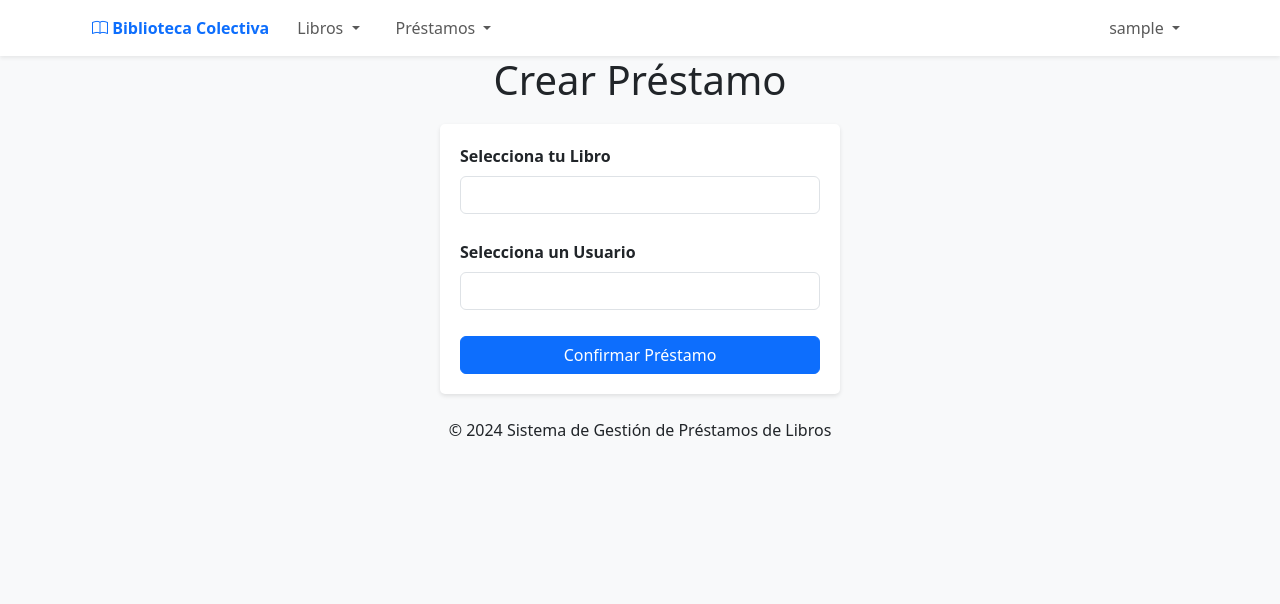
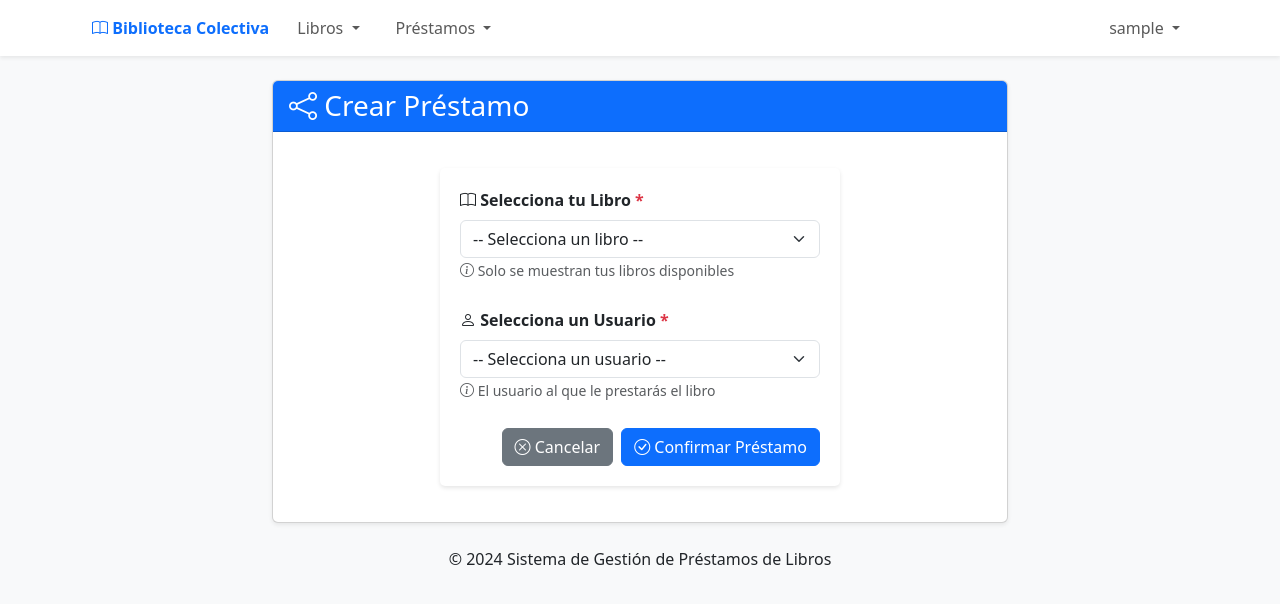
Before and after one commit to mebordone/biblioteca_colectiva_zero, a Django app: page /prestamos/crear in a window 1280 px wide. Shown: the top 604 px of the page. Run offline with Django 5.2, Linux system fonts and the light colour scheme; the visitor is signed in with stand-in values (Sample User, id 1); data comes from the database, SQL or seed files in the repository; data that the repository does not hold is empty; some libraries are stand-ins or nearby versions.

Commit message:
feat(ui): mejorar template de crear préstamo con estructura consistente
- Agregar contenedor centrado para limitar ancho
- Agregar estructura de card para consistencia
- Mejorar formulario con iconos y labels claros
- Agregar opciones por defecto en selects
- Corregir ancho de página para que coincida con otras páginas

```diff
--- a/libro_prestamos/core/templates/prestamos/crear.html
+++ b/libro_prestamos/core/templates/prestamos/crear.html
@@ -3,27 +3,60 @@
 {% block title %}Crear Préstamo{% endblock %}
 
 {% block content %}
-    <h1>Crear Préstamo</h1>
+<div class="container mt-4">
+    <div class="row justify-content-center">
+        <div class="col-md-8">
+            <div class="card shadow-sm">
+                <div class="card-header bg-primary text-white">
+                    <h3 class="mb-0"><i class="bi bi-share"></i> Crear Préstamo</h3>
+                </div>
+                <div class="card-body">
                     <form method="post">
                         {% csrf_token %}
                         <!-- Selección del libro -->
                         <div class="mb-3">
-            <label for="libro" class="form-label">Selecciona tu Libro</label>
-            <select id="libro" name="libro" class="form-control">
+                            <label for="libro" class="form-label">
+                                <i class="bi bi-book"></i> Selecciona tu Libro
+                                <span class="text-danger">*</span>
+                            </label>
+                            <select id="libro" name="libro" class="form-select" required>
+                                <option value="">-- Selecciona un libro --</option>
                                 {% for libro in libros %}
                                     <option value="{{ libro.id }}">{{ libro.nombre }} - {{ libro.autor }}</option>
                                 {% endfor %}
                             </select>
+                            <small class="form-text text-muted">
+                                <i class="bi bi-info-circle"></i> Solo se muestran tus libros disponibles
+                            </small>
                         </div>
                         <!-- Selección del prestatario -->
                         <div class="mb-3">
-            <label for="prestatario" class="form-label">Selecciona un Usuario</label>
-            <select id="prestatario" name="prestatario" class="form-control">
+                            <label for="prestatario" class="form-label">
+                                <i class="bi bi-person"></i> Selecciona un Usuario
+                                <span class="text-danger">*</span>
+                            </label>
+                            <select id="prestatario" name="prestatario" class="form-select" required>
+                                <option value="">-- Selecciona un usuario --</option>
                                 {% for usuario in usuarios %}
-                    <option value="{{ usuario.username }}">{{ usuario.username }} - {{ usuario.first_name }} {{ usuario.last_name }}</option>
+                                    <option value="{{ usuario.username }}">{{ usuario.username }}{% if usuario.first_name or usuario.last_name %} - {{ usuario.first_name }} {{ usuario.last_name }}{% endif %}</option>
                                 {% endfor %}
                             </select>
+                            <small class="form-text text-muted">
+                                <i class="bi bi-info-circle"></i> El usuario al que le prestarás el libro
+                            </small>
                         </div>
-        <button type="submit" class="btn btn-primary">Confirmar Préstamo</button>
+                        <div class="d-grid gap-2 d-md-flex justify-content-md-end">
+                            <a href="{% url 'listar_prestamos' %}" class="btn btn-secondary">
+                                <i class="bi bi-x-circle"></i> Cancelar
+                            </a>
+                            <button type="submit" class="btn btn-primary">
+                                <i class="bi bi-check-circle"></i> Confirmar Préstamo
+                            </button>
+                        </div>
                     </form>
+                </div>
+            </div>
+        </div>
+    </div>
+</div>
 {% endblock %}
```
Lines whose indentation alone changed are shown as unchanged.
